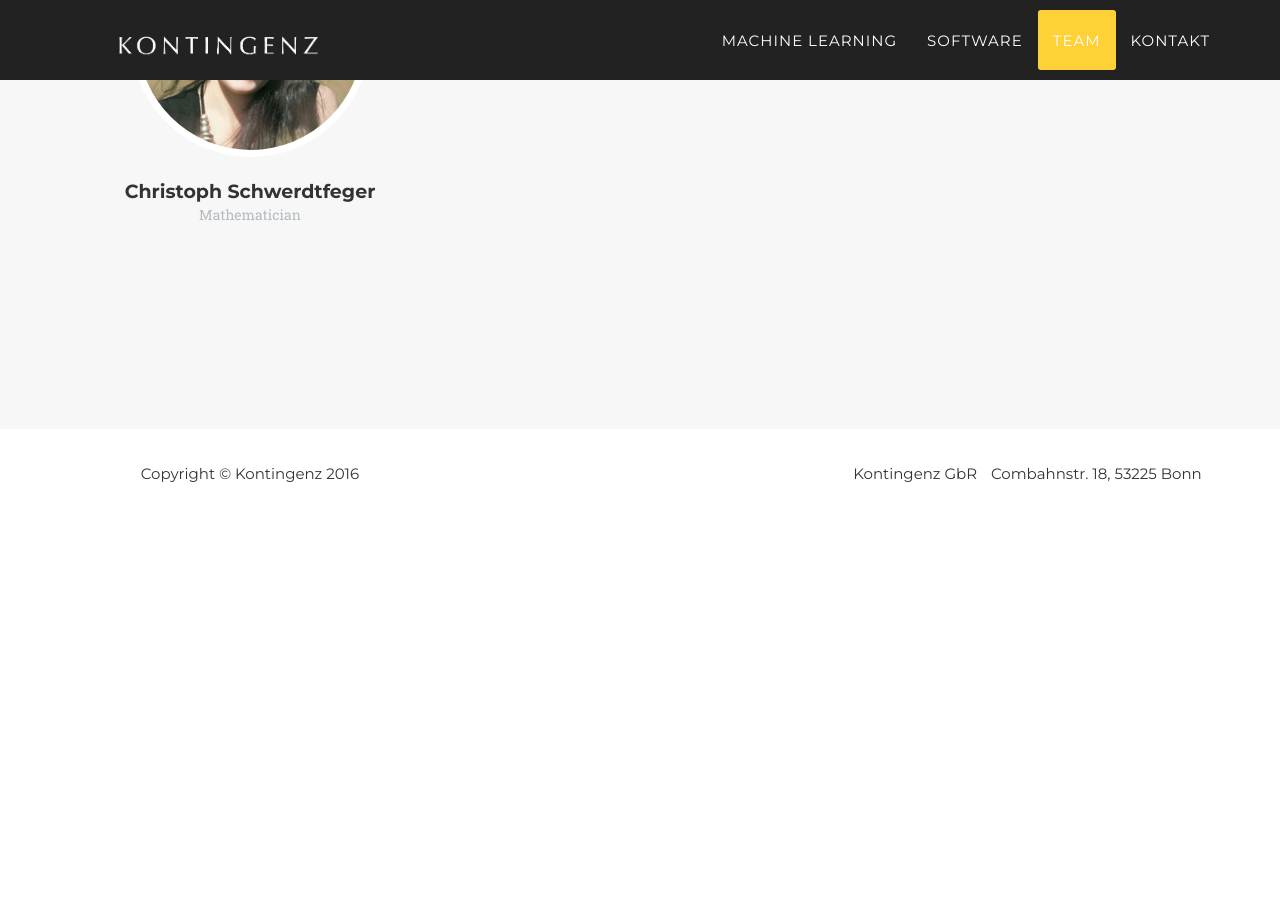
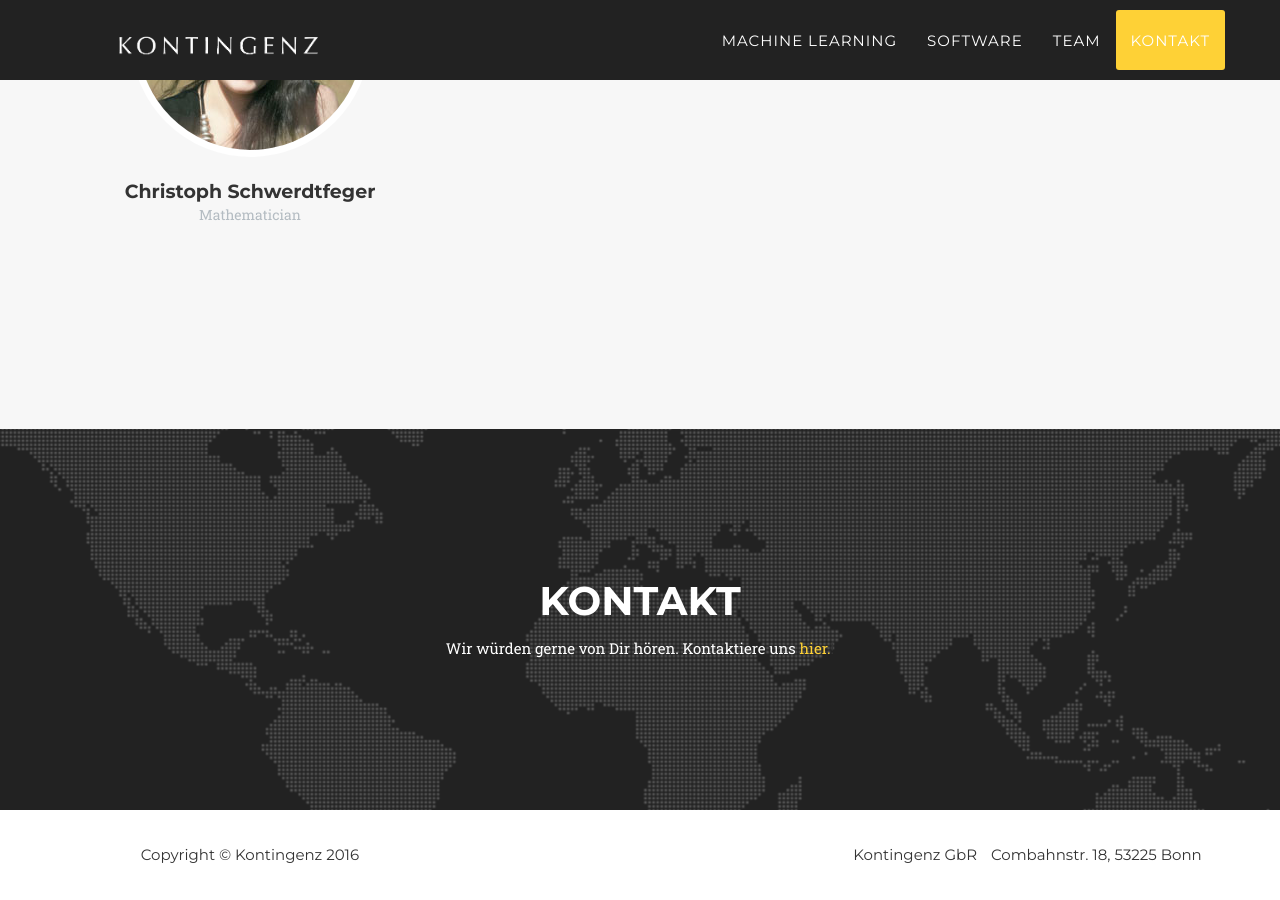
Before and after one commit to kontingenz/kontingenz, a Jekyll site: the page built from index.html, in a window 1280 px wide and 900 px high, scrolled down 3470 px. Built offline with Jekyll 4.4.1, drawn with Linux system fonts in a browser that asks for light colours; some web fonts are replaced; before the commit the page ends 3989 px from its top, so only the background shows below that.

Commit message:
added contact form and linked typeform at https://kontingenz.typeform.com/to/tHHWZk

```diff
--- /dev/null
+++ b/_includes/contact.html
@@ -0,0 +1,16 @@
+<!-- About Section -->
+    <section id="contact">
+        <div class="container">
+            <div class="row">
+                <div class="col-lg-12 text-center">
+                    <h2 class="section-heading">Kontakt</h2>
+                    <font color="white">Wir würden gerne von Dir hören. Kontaktiere uns </font> <a href="https://kontingenz.typeform.com/to/tHHWZk"> hier.</a>!
+                 </div>
+                 <div class="col-lg-12 text-align">
+                    <div class="section-subheading" style="font-size: 20px;">
+                        <div class=company-description style="text-align;">
+                        </div>
+               </div>
+            </div>
+        </div>
+    </section>
--- a/_layouts/default.html
+++ b/_layouts/default.html
@@ -11,6 +11,7 @@
     {% include machine-learning.html %}
     {% include software-engineering.html %}
     {% include team.html %}
+    {% include contact.html %}
     {% include footer.html %}
     {% include js.html %}
 
```
